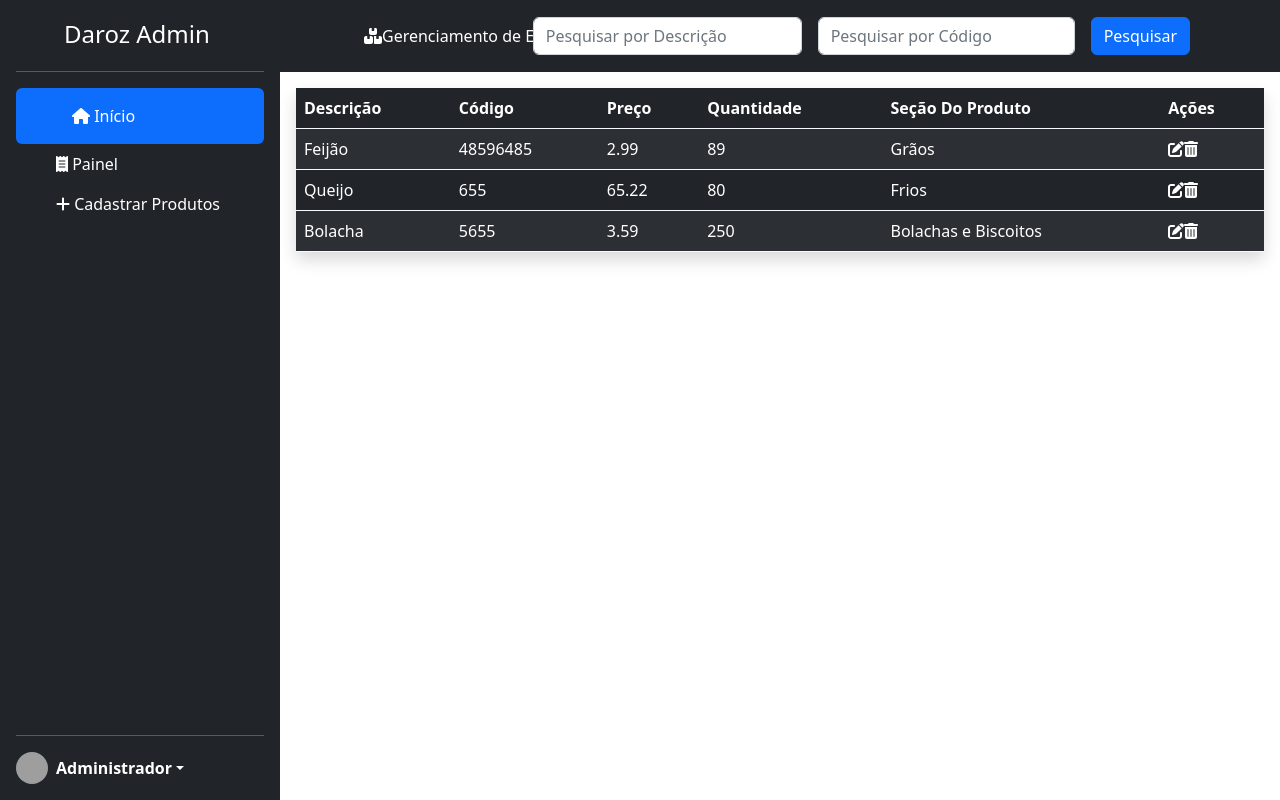
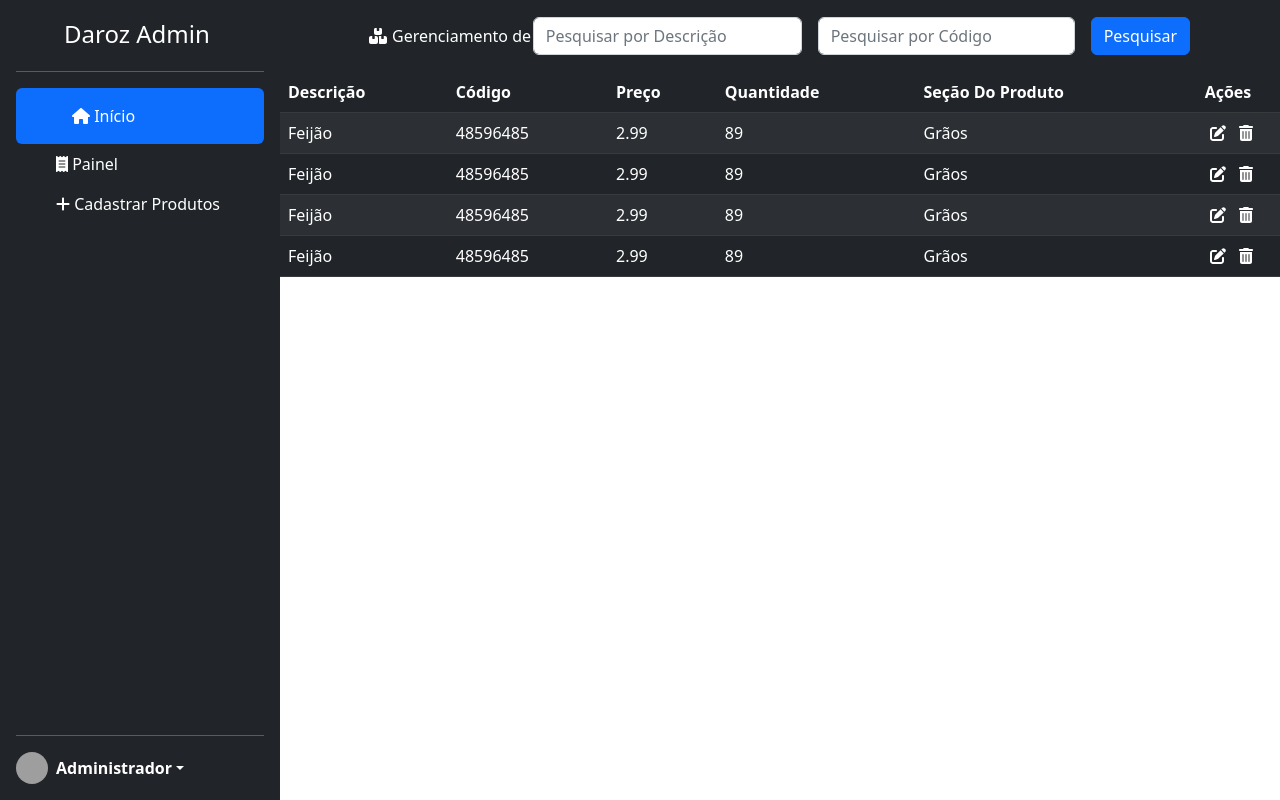
Before and after one commit to geraldodf/supermarket-admin-next, a Next.js app: page / in a window 1280 px wide. Built offline with nearby package versions, Linux system fonts and the light colour scheme; grey boxes are pictures that could not be loaded.

Commit message:
Mechendo no estilo da tabela

```diff
--- a/src/components/Cabecalho.tsx
+++ b/src/components/Cabecalho.tsx
@@ -14,7 +14,7 @@ export default function Cabecalho() {
 
                         <ul className="nav col-lg-auto me-lg-auto  justify-content-center mb-md-0 ">
                             <li><a href="#" className="nav-link px-2 text-white">
-                                <FontAwesomeIcon icon={faBoxesStacked}  />
+                                <FontAwesomeIcon style={{margin: "0 5px"}} icon={faBoxesStacked}  />
                                 Gerenciamento de Estoque
                             </a></li>
                         </ul>
--- a/src/components/TabelaProdutos.tsx
+++ b/src/components/TabelaProdutos.tsx
@@ -5,8 +5,9 @@ import {right} from "@popperjs/core";
 export default function TabelaProdutos() {
     return (
         <>
-            <div className={`p-3`}>
-                <table className="table table-striped table-dark border-light shadow">
+
+            <table style={{border: "1px solid #ffffff !important"}}
+                   className="table-responsive  table  table-striped table-dark">
                 <thead>
                 <tr className={`fw-bold`}>
                     <th scope="col">Descrição</th>
@@ -14,7 +15,7 @@ export default function TabelaProdutos() {
                     <th scope="col">Preço</th>
                     <th scope="col">Quantidade</th>
                     <th scope="col">Seção Do Produto</th>
-                        <th scope="col">Ações</th>
+                    <th className={`col-1`} scope="col">Ações</th>
                 </tr>
                 </thead>
                 <tbody>
@@ -25,35 +26,47 @@ export default function TabelaProdutos() {
                     <td>89</td>
                     <td>Grãos</td>
                     <td className={``}>
-                            <FontAwesomeIcon icon={faPenToSquare}/>
-                            <FontAwesomeIcon icon={faTrashCan}/>
+                        <FontAwesomeIcon style={{margin: "0 5px"}} icon={faPenToSquare}/>
+                        <FontAwesomeIcon style={{margin: "0 8px"}} icon={faTrashCan}/>
                     </td>
                 </tr>
                 <tr>
-                        <td>Queijo</td>
-                        <td>655</td>
-                        <td>65.22</td>
-                        <td>80</td>
-                        <td>Frios</td>
-                        <td>
-                            <FontAwesomeIcon icon={faPenToSquare}/>
-                            <FontAwesomeIcon icon={faTrashCan}/>
+                    <td>Feijão</td>
+                    <td>48596485</td>
+                    <td>2.99</td>
+                    <td>89</td>
+                    <td>Grãos</td>
+                    <td className={``}>
+                        <FontAwesomeIcon style={{margin: "0 5px"}} icon={faPenToSquare}/>
+                        <FontAwesomeIcon style={{margin: "0 8px"}} icon={faTrashCan}/>
                     </td>
                 </tr>
                  <tr>
-                        <td>Bolacha</td>
-                        <td>5655</td>
-                        <td>3.59</td>
-                        <td>250</td>
-                        <td>Bolachas e Biscoitos</td>
-                        <td>
-                            <FontAwesomeIcon icon={faPenToSquare}/>
-                            <FontAwesomeIcon icon={faTrashCan}/>
+                    <td>Feijão</td>
+                    <td>48596485</td>
+                    <td>2.99</td>
+                    <td>89</td>
+                    <td>Grãos</td>
+                    <td className={``}>
+                        <FontAwesomeIcon style={{margin: "0 5px"}} icon={faPenToSquare}/>
+                        <FontAwesomeIcon style={{margin: "0 8px"}} icon={faTrashCan}/>
                     </td>
                 </tr>
+                <tr>
+                    <td>Feijão</td>
+                    <td>48596485</td>
+                    <td>2.99</td>
+                    <td>89</td>
+                    <td>Grãos</td>
+                    <td className={``}>
+                        <FontAwesomeIcon style={{margin: "0 5px"}} icon={faPenToSquare}/>
+                        <FontAwesomeIcon style={{margin: "0 8px"}} icon={faTrashCan}/>
+                    </td>
+                </tr>
+
                 </tbody>
             </table>
-            </div>
+
         </>
     )
 }
```
Lines whose indentation alone changed are shown as unchanged.
